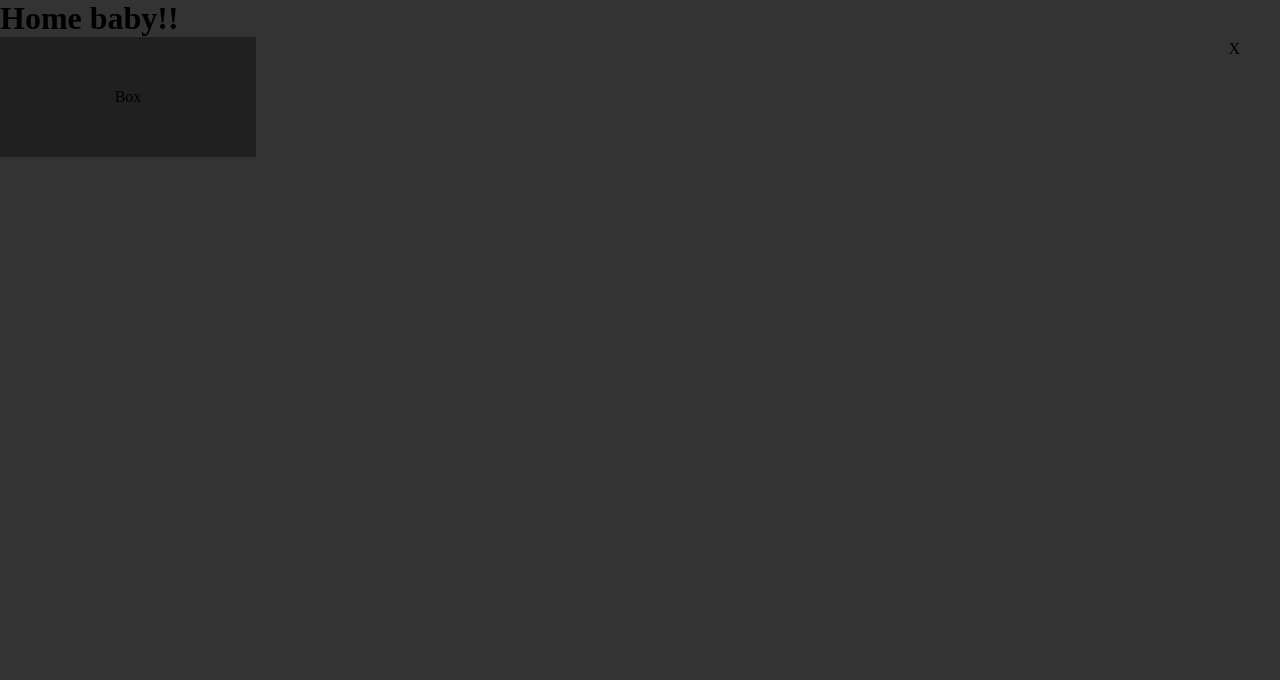
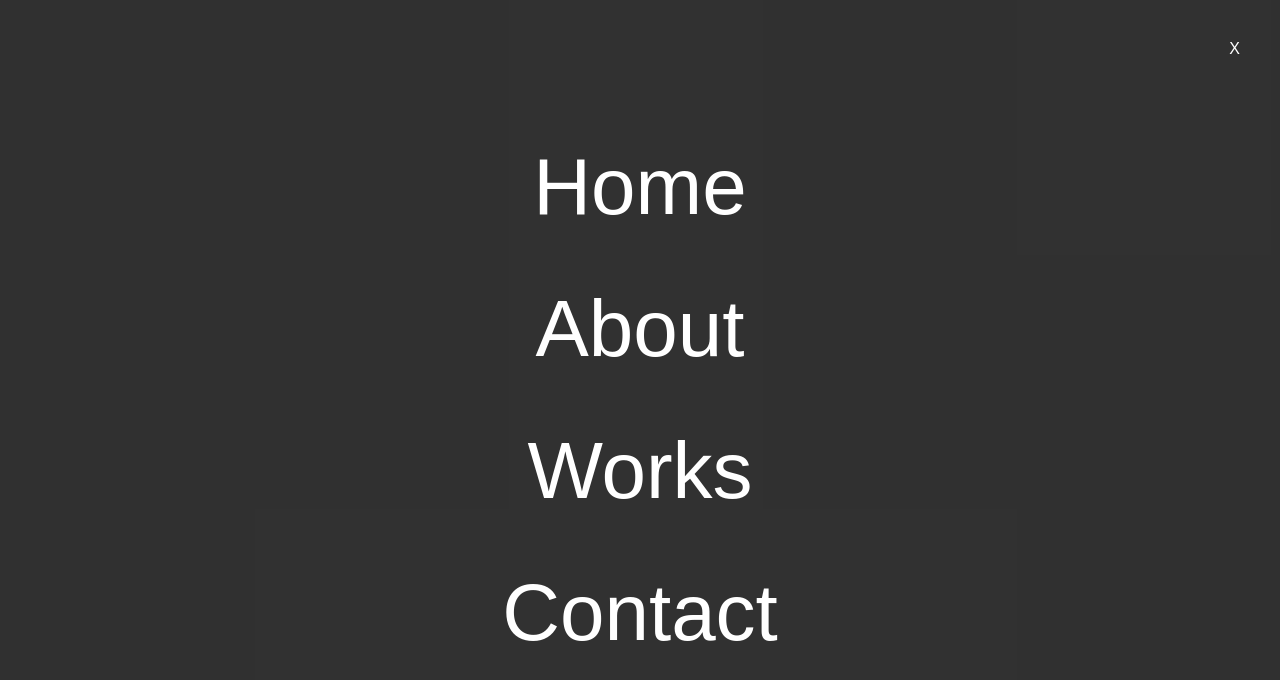
Before and after one commit to HMhugomeireles/react-menu-context-api, a React (Create React App) app: page / in a window 1280 px wide. Both pictures are taken after a click on the element "Menu". Shown: the top 680 px of the page. Built offline with nearby package versions, Linux system fonts and the light colour scheme.

Commit message:
create menu and navegation betwen routes´

```diff
--- a/src/App.css
+++ b/src/App.css
@@ -2,4 +2,5 @@
   box-sizing: border-box;
   margin: 0;
   padding: 0;
+  font-family: sans-serif;
 }
--- a/src/App.js
+++ b/src/App.js
@@ -1,12 +1,15 @@
 import React, { Component } from 'react';
-import Menu from './containers/Menu'
+import { BrowserRouter } from 'react-router-dom'
+import Menu from './containers/menu'
 import * as Context from './context'
 import './App.css'
 class App extends Component {
   render() {
     return (
       <Context.MenuProvider>
-        <Menu />
+        <BrowserRouter>
+          <Menu />
+        </BrowserRouter>
       </Context.MenuProvider>
     );
   }
--- /dev/null
+++ b/src/components/Button.js
@@ -0,0 +1,18 @@
+import React from 'react'
+import styled from 'styled-components'
+
+export default function Button(props) {
+  return (
+    <Btn {...props} />
+  )
+}
+
+const Btn = styled.div`
+  position: absolute;
+  right: 20px;
+  top: 20px;
+  padding: 20px;
+  cursor: pointer;
+  user-select: none;
+  color: ${props => props.white ? '#fff' : '#000'}
+`;
--- a/src/components/index.js
+++ b/src/components/index.js
@@ -1,6 +1,8 @@
 import {Box} from './Box'
+import Button from './Button'
 
 
 export {
   Box,
+  Button,
 }
--- a/src/containers/Home.js
+++ b/src/containers/Home.js
@@ -1,14 +1,20 @@
 import React, { Component } from 'react'
-
-import { Box } from './../components'
+import styled from 'styled-components'
 
 export default class Home extends Component {
-  render() {
+  render(props) {
+    console.log(props, "component")
     return (
-      <div>
+      <Div>
         <h1>Home baby!!</h1>
-        <Box />
-      </div>
+      </Div>
     )
   }
 }
+
+const Div = styled.div`
+  width: 100%;
+  height: 100%;
+  min-height: 100vh;
+  background: red;
+`
--- a/src/containers/Menu.js
+++ /dev/null
@@ -1,43 +0,0 @@
-import React, { Component } from 'react'
-import styled from 'styled-components'
-import Routes from './../routes/Routes'
-
-import * as Context from './../context'
-
-export default class Menu extends Component {
-  render() {
-    return (
-      <Context.MenuContext.Consumer>
-        {({ toggleMenu, state }) => console.log(state) ||
-          <>
-            {state.open ?
-              <MenuFullScreen>
-                <MenuBtn onClick={toggleMenu}>X</MenuBtn>
-              </MenuFullScreen>
-              :
-              <MenuBtn onClick={toggleMenu}>Menu</MenuBtn>
-            }
-            <Routes />
-          </>
-        }
-      </Context.MenuContext.Consumer>
-    )
-  }
-}
-
-const MenuBtn = styled.div`
-  position: absolute;
-  right: 20px;
-  top: 20px;
-  padding: 20px;
-  cursor: pointer;
-  user-select: none;
-`
-const MenuFullScreen = styled.div`
-  position: absolute;
-  top: 0;
-  left: 0;
-  width: 100vw;
-  height: 100%;
-  background: rgba(1,1,1,0.8);
-`
--- /dev/null
+++ b/src/containers/menu/index.js
@@ -0,0 +1,93 @@
+import React, { Component, Fragment } from 'react'
+import styled from 'styled-components'
+import { Routes, Links} from '../../routes';
+
+import { Button } from './../../components'
+
+import * as Context from '../../context'
+
+class MenuFullscreen extends Component {
+  render() {
+    return (
+      <Context.MenuContext.Consumer>
+      {({ toggleMenu, state }) =>
+        <Fragment>
+        { state.open ?
+          <MenuFullScreen
+            showIn={state.open}
+          >
+            <Button
+              onClick={toggleMenu}
+              white
+            >X</Button>
+            <ul>
+              <Links toggle={toggleMenu}/>
+            </ul>
+          </MenuFullScreen>
+          :
+          <Fragment>
+            <Button
+              onClick={toggleMenu}
+            >Menu</Button>
+            <Routes />
+          </Fragment>
+        }
+        </Fragment>
+      }
+      </Context.MenuContext.Consumer>
+    )
+  }
+}
+
+const MenuFullScreen = styled.div`
+  position: absolute;
+  top: 0;
+  left: 0;
+  width: 100vw;
+  height: 100%;
+  background: rgba(1,1,1,0.9);
+  transition: ease-in-out 300ms;
+  text-align: center;
+
+  animation: menuOpen 300ms ease-in-out forwards;
+
+
+  ul {
+    font-size: 5rem;
+    list-style: none;
+    display: flex;
+    flex-direction: column;
+    justify-content: center;
+    align-items: center;
+    width: 100%;
+    height: 100%;
+  }
+  li {
+    margin: 25px;
+  }
+
+  a {
+    text-decoration: none;
+    color: #fff;
+  }
+
+  a:hover {
+    color: #e1e1e1;
+  }
+
+
+  @keyframes menuOpen {
+    from {
+      transform: scale(0);
+      opacity: 0;
+    }
+    to {
+      transform: scale(1);
+      opacity: 0.9;
+    }
+  }
+`;
+
+
+
+export default MenuFullscreen;
--- a/src/routes/Routes.js
+++ b/src/routes/Routes.js
@@ -1,23 +1,28 @@
-import React, { Component } from 'react'
-import { BrowserRouter, Route, Switch } from 'react-router-dom'
+import { Home, About, Works, Contact } from '../containers'
 
-import { menuRoutes } from './routes.menu'
-
-export default class Routes extends Component {
-  render() {
-    return (
-      <BrowserRouter>
-        <Switch>
-          {menuRoutes.map((route) => (
-            <Route
-              key={route.path}
-              path={route.path}
-              exact={route.exact}
-              component={route.component}
-            />
-          ))}
-        </Switch>
-      </BrowserRouter>
-    )
-  }
-}
+export const menuRoutes = [
+  {
+    name: 'Home',
+    path: '/',
+    exact: true,
+    component: Home
+  },
+  {
+    name: 'About',
+    path: '/about',
+    exact: true,
+    component: About
+  },
+  {
+    name: 'Works',
+    path: '/works',
+    exact: true,
+    component: Works
+  },
+  {
+    name: 'Contact',
+    path: '/contact',
+    exact: true,
+    component: Contact
+  },
+]
--- /dev/null
+++ b/src/routes/index.js
@@ -0,0 +1,36 @@
+import React, { Fragment } from 'react'
+import { Switch, Route, Link } from 'react-router-dom'
+
+import { menuRoutes } from './routes'
+
+export const Links = (props) => {
+  console.log(props, "links")
+  return (
+    <Fragment>
+      {menuRoutes.map((link, i) => (
+        <li key={i + link.name}>
+          <Link
+            to={link.path}
+            onClick={props.toggle}
+          >{link.name}</Link>
+        </li>
+      ))}
+    </Fragment>
+  )
+}
+
+export const Routes = (props) => {
+  console.log(props, "routes")
+  return (
+    <Switch>
+      {menuRoutes.map((route) => (
+        <Route
+          key={route.path}
+          exact={route.exact}
+          path={route.path}
+          component={route.component}
+        />
+      ))}
+    </Switch>
+  )
+}
--- a/src/routes/routes.menu.js
+++ /dev/null
@@ -1,24 +0,0 @@
-import { Home, About, Works, Contact } from './../containers'
-
-export const menuRoutes = [
-  {
-    path: '/',
-    exact: true,
-    component: Home
-  },
-  {
-    path: '/about',
-    exact: true,
-    component: About
-  },
-  {
-    path: '/works',
-    exact: true,
-    component: Works
-  },
-  {
-    path: '/contact',
-    exact: true,
-    component: Contact
-  },
-]
```
Also changed, not shown: package.json (+6 -1 lines), .babelrc (added), 1 other file (tests, documents, lock files or other folders).
